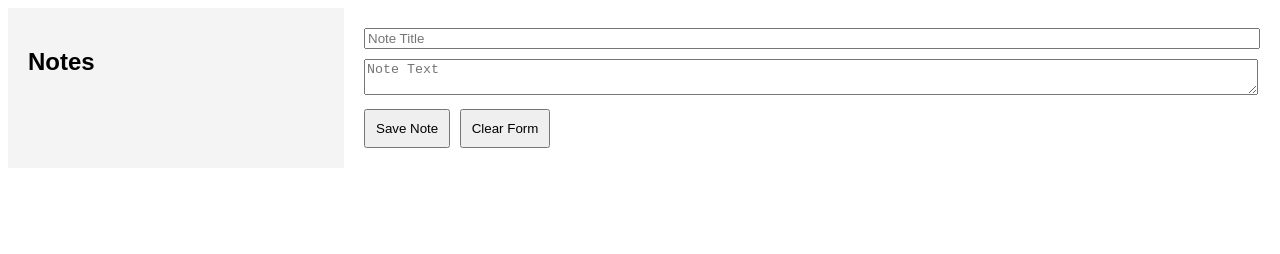
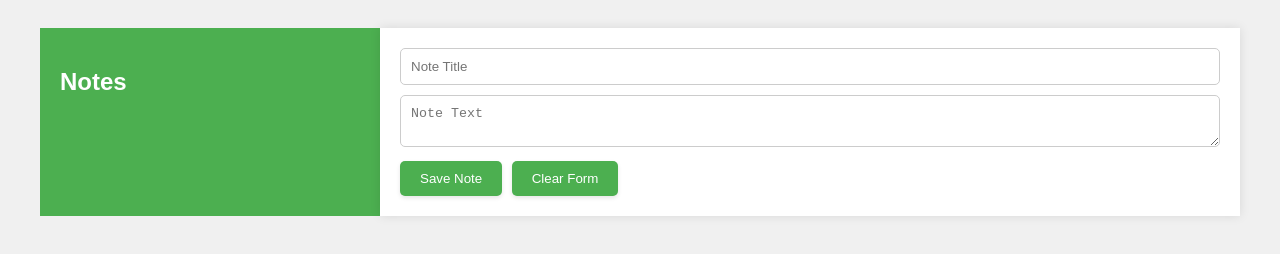
Before and after one commit to britneypadr/note-taker, a website: page note-taker/public/notes.html in a window 1280 px wide. Drawn offline with Linux system fonts and the light colour scheme; no server answers.

Commit message:
Updated styles.css

```diff
--- a/note-taker/public/assets/css/styles.css
+++ b/note-taker/public/assets/css/styles.css
@@ -1,22 +1,34 @@
+/* Global styles */
 body {
     font-family: Arial, sans-serif;
+    background-color: #f0f0f0;
+    color: #333;
 }
 
+/* Layout styles */
 .container {
     display: flex;
+    justify-content: space-between;
+    max-width: 1200px;
+    margin: 0 auto;
+    padding: 20px;
 }
 
 .sidebar {
     width: 25%;
-    background-color: #f4f4f4;
+    background-color: #4caf50; /* Green background */
+    color: #fff; /* White text */
     padding: 20px;
 }
 
 .main {
-    width: 75%;
+    flex: 1;
+    background-color: #fff;
     padding: 20px;
+    box-shadow: 0 0 10px rgba(0, 0, 0, 0.1);
 }
 
+/* List styles */
 #notes-list {
     list-style-type: none;
     padding: 0;
@@ -29,16 +41,30 @@ body {
 }
 
 #notes-list li:hover {
-    background-color: #ddd;
+    background-color: #e0f2f1; /* Light green hover */
 }
 
+/* Form elements */
 input, textarea {
     width: 100%;
+    padding: 10px;
     margin-bottom: 10px;
+    border: 1px solid #ccc;
+    border-radius: 5px;
+    box-sizing: border-box;
 }
 
 button {
-    padding: 10px;
+    padding: 10px 20px;
     margin-right: 5px;
     cursor: pointer;
+    background-color: #4caf50; /* Green button */
+    color: #fff; /* White text */
+    border: none;
+    border-radius: 5px;
+    box-shadow: 0 2px 4px rgba(0, 0, 0, 0.1);
 }
+
+button:hover {
+    background-color: #45a049; /* Darker green on hover */
+}
```
